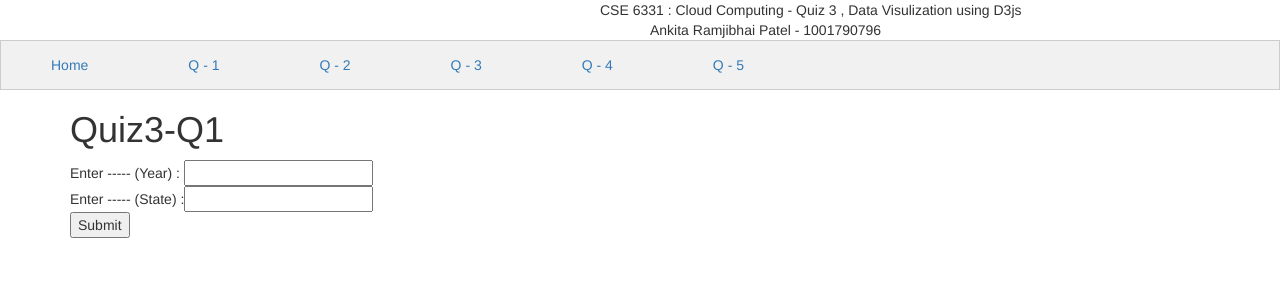
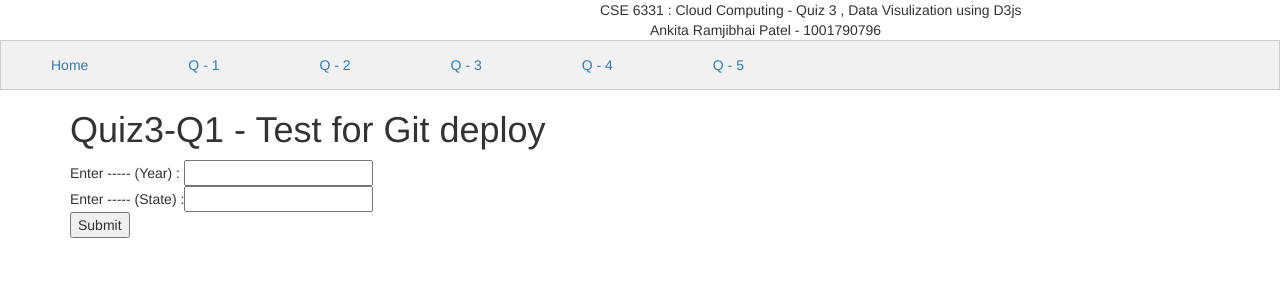
Before and after one commit to patelankitar/CSE_6331_Quiz3, a Flask app: page /q1 in a window 1280 px wide. Shown: the top 300 px of the page. Run offline with Flask 2, Linux system fonts and the light colour scheme; some libraries are stand-ins or nearby versions.

Commit message:
test git deploy

```diff
--- a/templates/q1.html
+++ b/templates/q1.html
@@ -8,7 +8,7 @@
 {% block title %} Quiz3-Q1   {% endblock %}
 
 {% block content %}
-    <h1>Quiz3-Q1</h1>
+    <h1>Quiz3-Q1 - Test for Git deploy</h1>
 
     <form id="q1" action="/q1" method="POST">
         <table>
```
